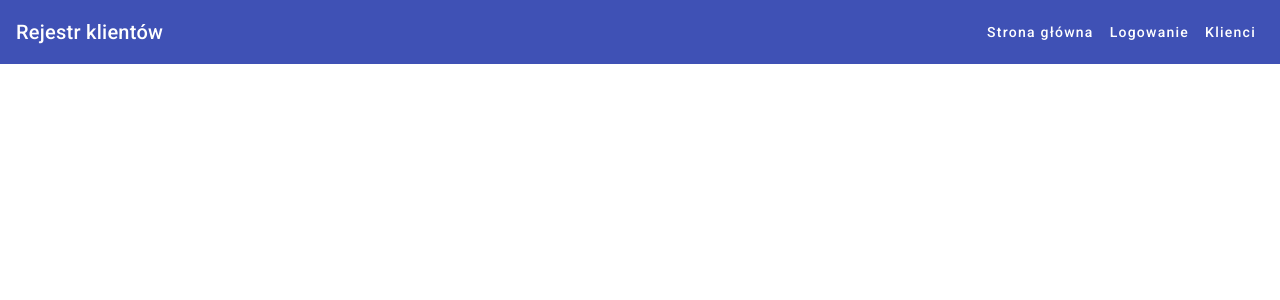
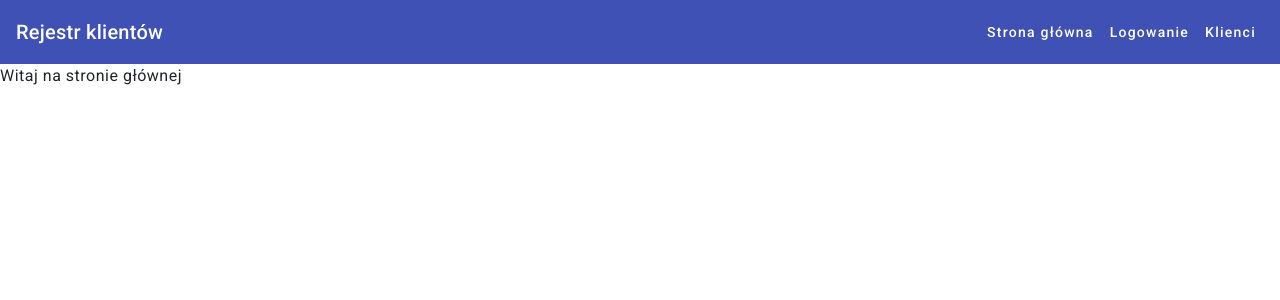
Before and after one commit to TomaszOciepa/angular-course-part-2, an Angular app: page / in a window 1280 px wide. Shown: the top 300 px of the page. Built offline with nearby package versions, Linux system fonts and the light colour scheme.

Commit message:
L143 HomeModule(FeatureModule)+ routing w module home

```diff
--- a/src/app/app.component.html
+++ b/src/app/app.component.html
@@ -1 +1,4 @@
 <app-header></app-header>
+<main>
+  <router-outlet></router-outlet>
+</main>
--- /dev/null
+++ b/src/app/modules/home/home-routing.module.ts
@@ -0,0 +1,11 @@
+import { NgModule } from '@angular/core';
+import { RouterModule, Routes } from '@angular/router';
+import { HomeComponent } from './home.component';
+
+const routes: Routes = [{ path: '', component: HomeComponent }];
+
+@NgModule({
+  imports: [RouterModule.forChild(routes)],
+  exports: [RouterModule],
+})
+export class HomeRoutingModule {}
--- /dev/null
+++ b/src/app/modules/home/home.component.html
@@ -0,0 +1 @@
+<h4>Witaj na stronie głównej</h4>
```
Also changed, not shown: src/app/app.module.ts (+2 -7 lines), src/app/modules/home/home.component.ts (added, +8 -0 lines), src/app/modules/home/home.module.ts (added, +12 -0 lines), src/app/modules/home/home.component.scss (added), 1 other file (tests, documents, lock files or other folders).
